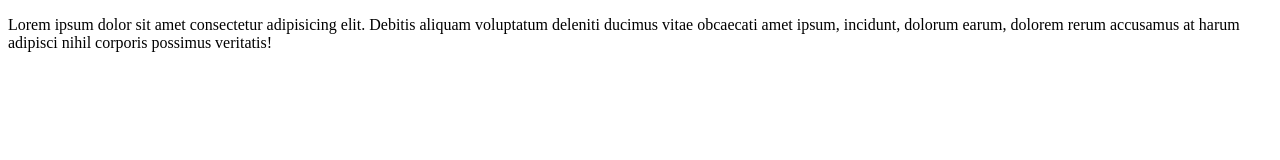
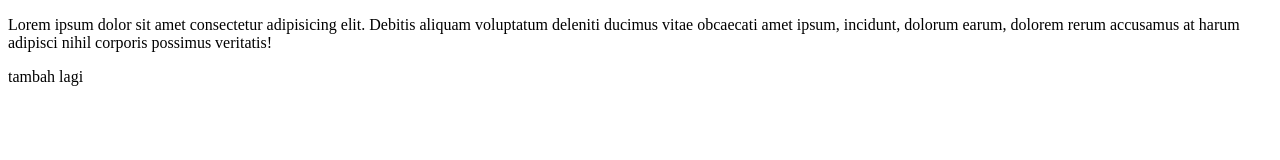
Before and after one commit to sinar96/wpu-git-test-2, a plain HTML site: page index.html in a window 1280 px wide. Drawn offline with Linux system fonts and the light colour scheme.

Commit message:
modifikasi index.html

```diff
--- a/index.html
+++ b/index.html
@@ -11,5 +11,9 @@
     <p>Lorem ipsum dolor sit amet consectetur adipisicing elit. Debitis aliquam voluptatum deleniti ducimus vitae
         obcaecati amet ipsum, incidunt, dolorum earum, dolorem rerum accusamus at harum adipisci nihil corporis possimus
         veritatis!</p>
+        <p>tambah lagi
+
+        </p>
 </body>
+
 </html>
```
